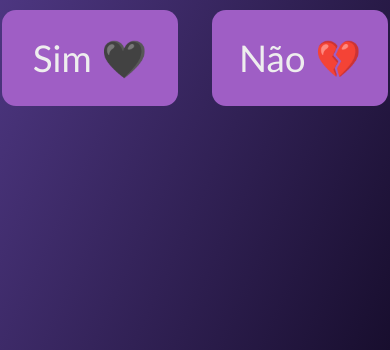
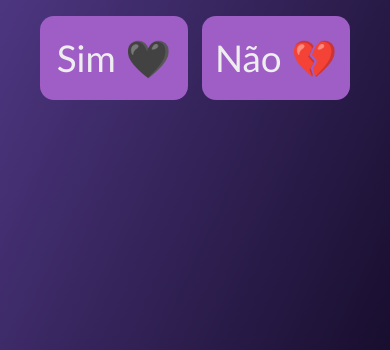
Before and after one commit to Capitaojob/askfulQuestion, a plain HTML site: page index.html in a window 390 px wide. Shown: the part 494-844 px from the top of the page. Drawn offline with Linux system fonts and the light colour scheme.

Commit message:
fixed buttons

```diff
--- a/style/style.css
+++ b/style/style.css
@@ -81,4 +81,15 @@ button {
     h1 {
         font-size: 3em;
     }
+
+    button {
+        width: 8rem;
+        height: 4rem;
+        padding: 10px;
+        box-sizing: content-box;
+    }
+
+    .no {
+        margin-left: 10px;
+    }
 }
```
